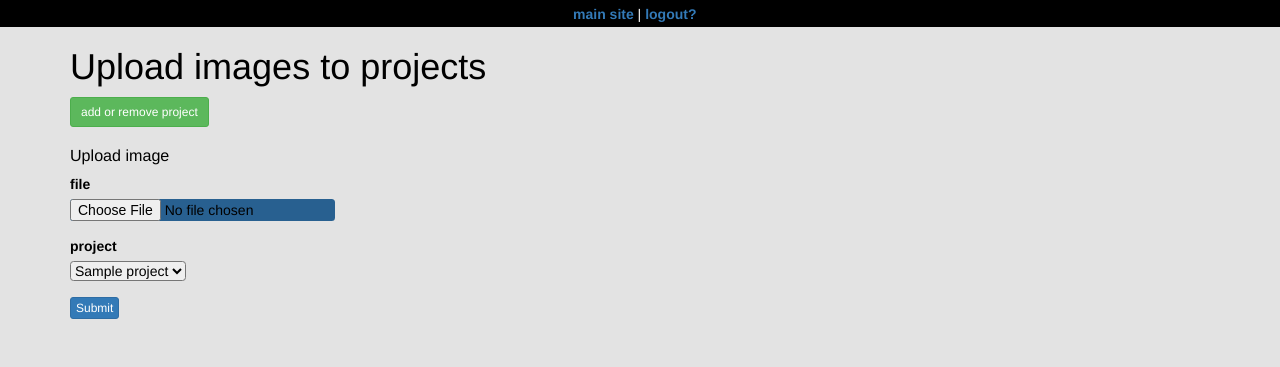
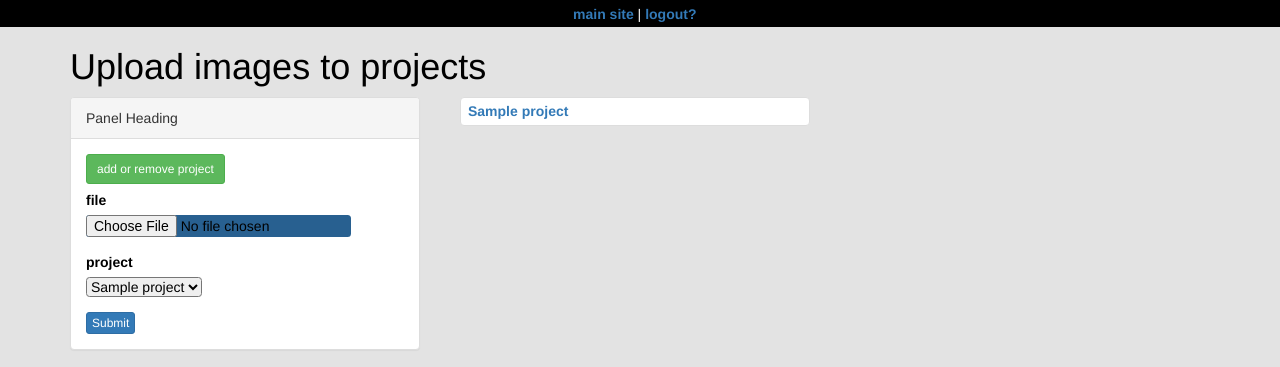
Before and after one commit to hckscripter6/construction-flask, a Flask app: page /dashboard/projects in a window 1280 px wide. Shown: the top 367 px of the page. Run offline with Flask 2, Linux system fonts and the light colour scheme; a user stored in the database is signed in; tables that the repository leaves empty hold one stand-in row (values such as "Sample post"); some libraries are stand-ins or nearby versions.

Commit message:
admin changes

```diff
--- a/forms/projects.py
+++ b/forms/projects.py
@@ -10,3 +10,6 @@ class FileForm(FlaskForm):
 class AddProject(FlaskForm):
 	project = StringField('project', validators=[InputRequired()])
 	submit = SubmitField()
+
+class SearchImages(FlaskForm):
+	submit = SubmitField()
--- a/static/css/admin.css
+++ b/static/css/admin.css
@@ -6,19 +6,42 @@ div.upload-images {
 	margin-top: 0;
 }
 
+div.panel, ul.list-group {
+	max-width: 25em;
+}
+
+div.search {
+	position: relative;
+	bottom: 7.2em;
+}
+
+div.panel-body {
+	padding-bottom: -1em !important;
+}
+
+form.project {
+	margin: 0;
+	padding: 0;
+}
+
 div.grouping h5, a {
-	display: inline-block;
 	margin-bottom: .01em;
 	font-weight: bold;
 }
 
+li.list-group-item {
+	padding: .25em .25em .25em .5em;
+}
 
 div.grouping a {
 	position: relative;
 	left: .5em;
 }
 
-
+img {
+	height: 100px;
+	width: auto;
+}
 
 body, html  {
 	width: 100%;
--- a/templates/admin/projects.html
+++ b/templates/admin/projects.html
@@ -4,8 +4,6 @@
 {% block content %}
 <div class="upload-images">
 	<h1>Upload images to projects</h1>
-	<!-- Trigger the modal with a button -->
-	<button type="button" class="btn btn-success btn-sm" data-toggle="modal" data-target="#myModal">add or remove project</button>
 
 	<!-- Modal -->
 	<div id="myModal" class="modal fade" role="dialog">
@@ -40,17 +38,22 @@
 	  </div>
 	</div>
 
+	<div class="row">
+		<div class="col-md-4">
+			<div class="panel panel-default">
+			  <div class="panel-heading">Panel Heading</div>
+			  <div class="panel-body">
+					<!-- Trigger the modal with a button -->
+				<button type="button" style="margin-bottom: .5em;" class="btn btn-success btn-sm" data-toggle="modal" data-target="#myModal">add or remove project</button>
 
-
-	<h2>Upload image</h2>
-	<form method="POST" enctype="multipart/form-data" action="{{ url_for('admin_projects') }}">
+				<form method="POST" enctype="multipart/form-data" action="{{ url_for('admin_projects') }}" class="project">
 					{{ upload.csrf_token }}
 					{{ render_field(upload.file) }}
 					<div class="form-group">
 						<dt><label>project</label></dt>
 						<dd>
 							<select name="select_project">
-					{% for display in option_loop %}
+								{% for display in project_loop %}
 									<option value="{{ display.tag }}">{{ display.name }}</option>
 								{% endfor %}
 							</select>
@@ -58,6 +61,27 @@
 					</div>
 					{{ render_submit(upload.submit) }}
 				</form>
+			  </div>
+			</div>
+		</div>
+		<div class="col-md-8">
+			<ul class="list-group">
+			 {% for display in project_loop %}
+				<a href="{{ url_for('admin_projects') + '#' + display.tag }}"><li class="list-group-item">{{ display.name }}</li></a>
+			 {% endfor %}
+			</ul>
+		</div>
+	</div>
+
+	<div class="display-images">
+		{% for display in project_loop %}
+			<h3 id="{{ display.tag }}">{{ display.name }}</h3>
+			{% for images in display.images.all() %}
+				<img src="{{ s3projects +'/'+ display.name +'/'+ images.name }}">
+			{% endfor %}
+		{% endfor %}
+	</div>
+
 </div>
 
 <script>
--- a/templates/projects.html
+++ b/templates/projects.html
@@ -23,9 +23,9 @@
 	<div class="project-display">
 		{% for display in projects %}
 			<div class="display.tag marker">
-					<h2>{{ display.name }}</h2>
+				<h2 id="{{ display.tag }}">{{ display.name }}</h2>
 				{% for display_images in display.images.all() %}
-						<img class="resize" id="{{ display.tag }}" src="{{ s3projects +'/'+ display.name +'/'+ display_images.name }}">
+					<img class="resize" src="{{ s3projects +'/'+ display.name +'/'+ display_images.name }}">
 				{% endfor %}
 			</div>
 		{% endfor %}
--- a/views/projects.py
+++ b/views/projects.py
@@ -3,7 +3,7 @@ from config import app
 import os, json, boto3
 from flask_login import login_required
 from models.projects import Project, Image, db
-from forms.projects import FileForm, AddProject
+from forms.projects import FileForm, AddProject, SearchImages
 
 s3 = boto3.resource('s3')
 bucket = s3.Bucket('brineyconstruction-app')
@@ -59,7 +59,7 @@ def delete_project(tag):
 @login_required
 def admin_projects():
 	upload = FileForm()
-	project_loop = Project.query.all()
+	project_loop = Project.query.order_by(Project.name).all()
 	if upload.validate_on_submit():
 		for loop in project_loop:
 			if request.form["select_project"] == loop.tag:
@@ -70,8 +70,6 @@ def admin_projects():
 				db.session.commit()
 				return redirect('/dashboard/projects/'+loop.tag)
 
-	option_loop = Project.query.order_by(Project.name).all()
-
 	add_project = AddProject()
 	if add_project.validate_on_submit():
 		render_tag = tag_generator(request.form["project"])
@@ -79,4 +77,5 @@ def admin_projects():
 		db.session.add(p)
 		db.session.commit()
 		return redirect(url_for('admin_projects'))
-	return render_template('admin/projects.html', option_loop=option_loop, project_loop = project_loop, s3projects=s3projects, upload=upload, add_project=add_project)
+
+	return render_template('admin/projects.html', project_loop=project_loop, s3projects=s3projects, upload=upload, add_project=add_project)
```
Also changed, not shown: static/css/stylesheet.css (+11 -0 lines). Lines whose indentation alone changed are shown as unchanged.
